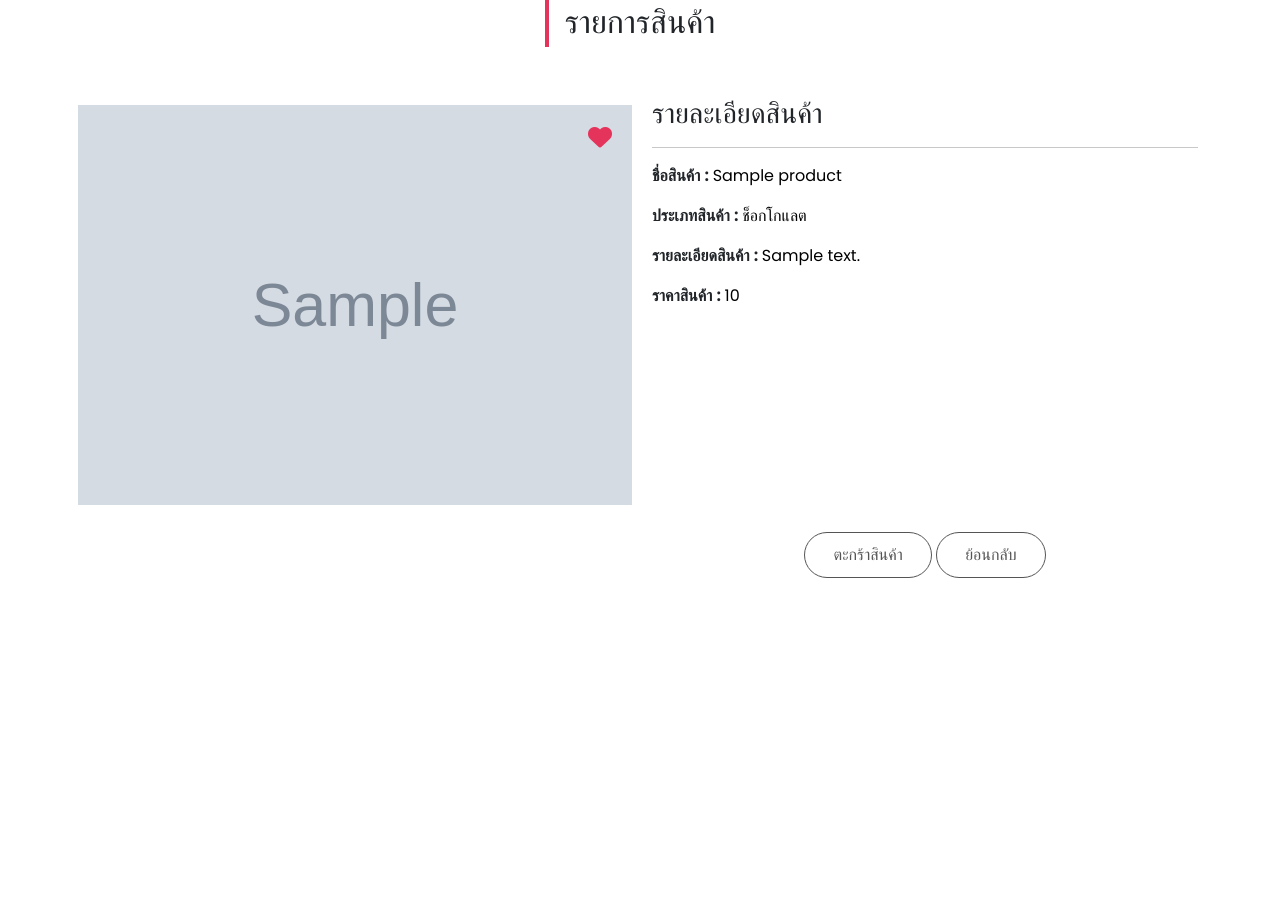
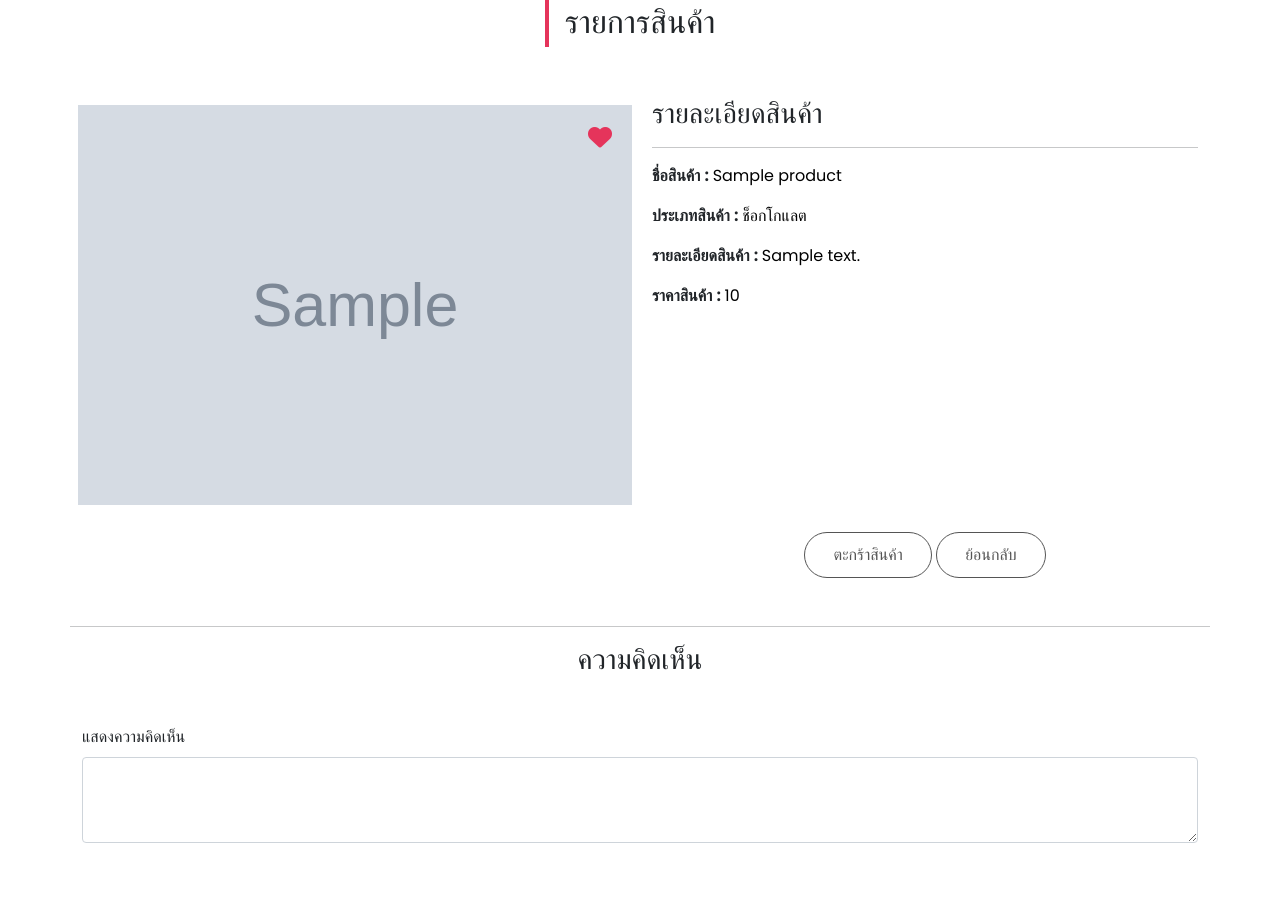
Before and after one commit to seayprem/lyndsay_cake, a PHP site: page /productDetail.php?detail=1 in a window 1280 px wide. Shown: the part 185-1092 px from the top of the page. Before the commit the page ends 763 px from the top, so only its background shows below. Run offline with PHP 8.4, Linux system fonts and the light colour scheme; a user stored in the database is signed in; data comes from the database, SQL or seed files in the repository; tables that the repository leaves empty hold one stand-in row (values such as "Sample post"); grey boxes marked "Sample" are stand-in pictures; some web fonts are replaced.

```diff
--- a/admin/productController.php
+++ b/admin/productController.php
@@ -105,9 +105,9 @@ if(isset($_REQUEST['delete'])) {
   $delete_sql = "DELETE FROM `products` WHERE `product_id` = $delete_id";
   $delete_query = mysqli_query($conn, $delete_sql);
   if($delete_query) {
-    echo "<script>alert('ลบรายการสินค้าสำเร็จ');window.location.href = 'productController.php'</script>";
+    // echo "<script>alert('ลบรายการสินค้าสำเร็จ');window.location.href = 'productController.php'</script>";
   } else {
-    echo "<script>alert('ลบรายการสินค้าไม่สำเร็จ');window.location.href = 'productController.php'</script>";
+    // echo "<script>alert('ลบรายการสินค้าไม่สำเร็จ');window.location.href = 'productController.php'</script>";
   }
 
 }
--- a/productDetail.php
+++ b/productDetail.php
@@ -81,6 +81,30 @@ if(isset($_GET['detail'])) {
             </div>
           </div>
 
+          <hr class="mt-5">
+
+          <div class="container">
+            <h3 class="text-center">ความคิดเห็น</h3>
+
+
+
+            <!-- Comment  -->
+            <!-- <h3>แสดงความคิดเห็น</h3> -->
+
+            <form action="#" method="POST">
+              <div class="mb-3 mt-5">
+                <label for="exampleFormControlTextarea1" class="form-label">แสดงความคิดเห็น</label>
+                <textarea class="form-control" name="comment" id="exampleFormControlTextarea1" rows="3"></textarea>
+              </div>
+            </form>
+
+            <!-- Comment end -->
+
+          </div>
+
+
+
+
           <?php } ?>
 
           <!-- list product cake end -->
```
Also changed, not shown: img/products/product221021045024107433828.jpg (added).
